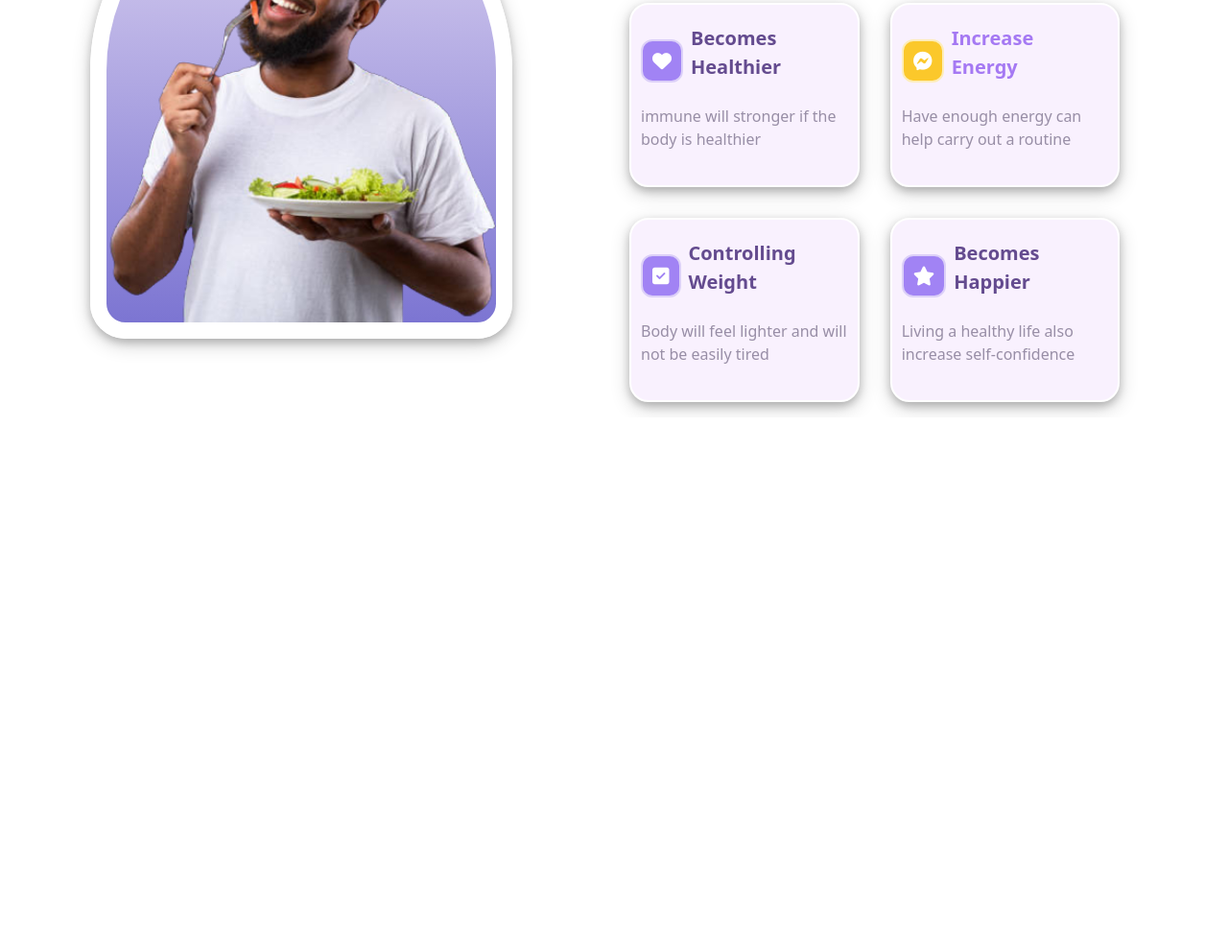
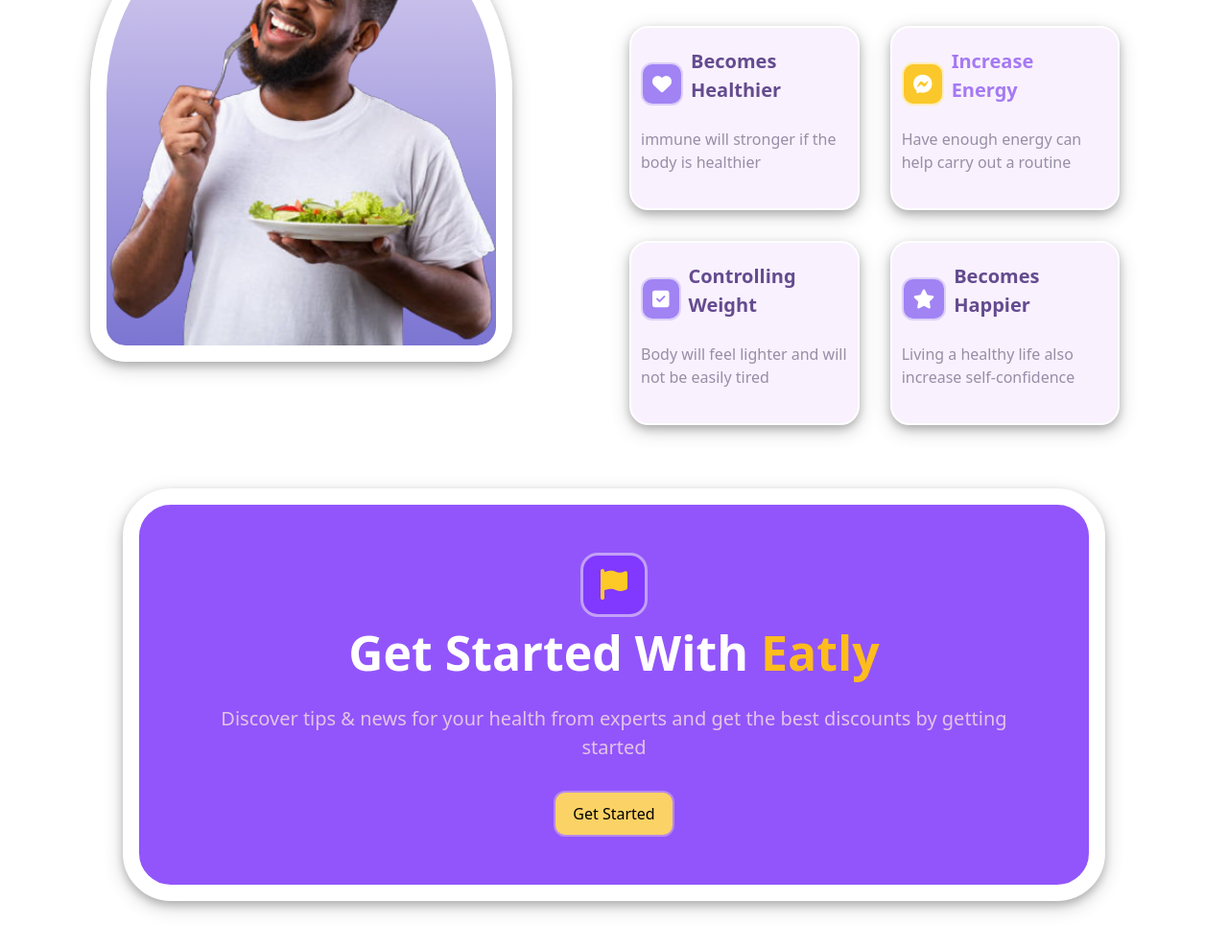
Before and after one commit to munibdalati/LavishRide-Task, a plain HTML site: page index.html in a window 1280 px wide. Shown: the part 1167-2156 px from the top of the page at 96% size. Before the commit the page ends 1602 px from the top, so only its background shows below. Drawn offline with nearby package versions, Linux system fonts and the light colour scheme.

Commit message:
section 4 done

```diff
--- a/css/style.css
+++ b/css/style.css
@@ -14,10 +14,11 @@
 .nav__titles {
   color: #e5cef4;
 }
-.section__1__btn {
+.section__1__btn, .section__4__btn {
   background-color: #fbd265;
   border: 2px solid #b788ee;
   border-radius: 12px;
+  padding: 10px 18px;
 }
 
 /* section 1 */
@@ -102,7 +103,7 @@
   color: white;
 }
 
-.vidoe__icon {
+.video__icon {
   padding: 10px 12px;
   border: 2px solid #b788ee;
   border-radius: 50px;
@@ -259,3 +260,37 @@
     background-image: linear-gradient(#ddd4f1, #7c75d2);
 
 }
+
+/* Section 4 */
+
+.section__4{
+    background-color: #9255fb;
+    border: 17px solid #fff;
+    border-radius: 50px;
+    box-shadow: 0 4px 8px 0 rgba(0, 0, 0, 0.2), 0 6px 20px 0 rgba(0, 0, 0, 0.19);
+    margin: 50px 10%;
+    padding: 50px;
+}
+
+.section__4__title{
+    color: #fff;
+    font-size: 50px;
+    font-weight: bold;
+}
+
+.section__4__eatly{
+    color: #ffbc1d;
+}
+
+.section__4__paragraph{
+    font-size: 20px;
+    color: #e4c4e5;
+    margin-bottom: 30px;
+}
+
+.section__4__icon {
+    padding: 30px 18px;
+    background-color: #8139ff;
+    border-radius: 18px;
+    border: 3px solid #c2a0f7;
+  }
--- a/index.html
+++ b/index.html
@@ -60,7 +60,7 @@
                         </div>
                         <div>
                             <button type="button"
-                                class="btn section__1__btn px-4 py-2">Let's Talk</button>
+                                class="btn section__1__btn">Let's Talk</button>
 
                         </div>
 
@@ -68,7 +68,7 @@
 
                 </div>
             </nav>
-            <!-- Section one -->
+            <!-- Section 1 -->
             <div class="row section__1">
                 <div class="col-md-5 mt-5">
 
@@ -95,19 +95,15 @@
                         class="align-items-center justify-content-between my-5 btn__video row">
                         <div class="col-sm-5 mb-3">
                             <button type="button"
-                            class="btn section__1__btn px-3 py-2">Let's
-                            Talk</button>
+                                class="btn section__1__btn">Explore Menu</button>
                         </div>
                         <div class="col-sm-3 mb-3">
-                            <i class="fa-solid fa-play vidoe__icon"
-                            style="color: #f7d25f;"></i>
+                            <i class="fa-solid fa-play video__icon"
+                                style="color: #f7d25f;"></i>
                         </div>
                         <div class="col-sm-4 mb-1">
                             <p class="section__1__paragraph">Watch Video</p>
                         </div>
-
-
-
 
                     </div>
 
@@ -117,10 +113,9 @@
                         src="./images/man-apple-choclate.png" alt>
                 </div>
             </div>
-
         </div>
 
-        <!-- Section two -->
+        <!-- Section 2 -->
         <div class="section__2 mt-5">
             <div class="d-flex ">
                 <i class="fa-solid fa-crown fa-2xl section__2__crown"
@@ -185,7 +180,8 @@
         <div class="section__3 row mt-5">
             <!-- first col section 3 -->
             <div class="col-md-6 text-center">
-                <img class="section__3__img" src="images/man_holding_croisant.png" alt>
+                <img class="section__3__img"
+                    src="images/man_holding_croisant.png" alt>
 
             </div>
             <!-- second col section 3 -->
@@ -193,14 +189,16 @@
                 <div class="section__3__title__paragraph col-md-10">
                     <!-- title -->
                     <div class="d-flex align-items-center">
-                        <i class="fa-solid fa-gem fa-2xl section__2__crown" style="color: #f4ce6d;"></i>
-                        <p class="section__2__title mx-4">Our Value To Help You </p>
+                        <i class="fa-solid fa-gem fa-2xl section__2__crown"
+                            style="color: #f4ce6d;"></i>
+                        <p class="section__2__title mx-4">Our Value To Help You
+                        </p>
                     </div>
-                    <p class="mt-2 section__3__paragraph___text">We always want to porvide the best value for you
+                    <p class="mt-2 section__3__paragraph___text">We always want
+                        to porvide the best value for you
                         and your health, join us to maximize the benefits</p>
 
                 </div>
-
 
                 <div class="row">
                     <!-- block 1 -->
@@ -208,11 +206,15 @@
                         <div class="section__3__paragraph">
                             <div class="d-flex align-items-center">
 
-                                <i class="fa-solid fa-heart  fa-lg section__3__icon" style="color: #ffffff;"></i>
-                            <p class="section__3__title mx-2">Becomes Healthier</p>
+                                <i
+                                    class="fa-solid fa-heart  fa-lg section__3__icon"
+                                    style="color: #ffffff;"></i>
+                                <p class="section__3__title mx-2">Becomes
+                                    Healthier</p>
 
                             </div>
-                            <p class="mt-2 section__3__paragraph___text">immune will stronger if the body is
+                            <p class="mt-2 section__3__paragraph___text">immune
+                                will stronger if the body is
                                 healthier</p>
                         </div>
 
@@ -221,15 +223,18 @@
                     <div class="col-lg-5 border-1 p-3">
                         <div class="section__3__paragraph">
                             <div class="d-flex align-items-center">
-                                <i class="fa-brands fa-facebook-messenger fa-lg section__3__massenger__icon" style="color: #ffffff;"></i>
-                            <p class="section__3__title__2 mx-2">Increase Energy</p>
+                                <i
+                                    class="fa-brands fa-facebook-messenger fa-lg section__3__massenger__icon"
+                                    style="color: #ffffff;"></i>
+                                <p class="section__3__title__2 mx-2">Increase
+                                    Energy</p>
 
                             </div>
-                            <p class="mt-2 section__3__paragraph___text">Have enough energy can help carry out a routine</p>
+                            <p class="mt-2 section__3__paragraph___text">Have
+                                enough energy can help carry out a routine</p>
                         </div>
 
                     </div>
-
 
                 </div>
                 <div class="row">
@@ -237,11 +242,15 @@
                     <div class="col-lg-5 border-1 p-3">
                         <div class="section__3__paragraph">
                             <div class="d-flex align-items-center">
-                                <i class="fa-solid fa-square-check  fa-lg section__3__icon" style="color: #ffffff;"></i>
-                            <p class="section__3__title mx-2">Controlling Weight</p>
+                                <i
+                                    class="fa-solid fa-square-check  fa-lg section__3__icon"
+                                    style="color: #ffffff;"></i>
+                                <p class="section__3__title mx-2">Controlling
+                                    Weight</p>
 
                             </div>
-                            <p class="mt-2 section__3__paragraph___text">Body will feel lighter and will not be easily tired</p>
+                            <p class="mt-2 section__3__paragraph___text">Body
+                                will feel lighter and will not be easily tired</p>
                         </div>
 
                     </div>
@@ -249,23 +258,35 @@
                     <div class="col-lg-5 border-1 p-3">
                         <div class="section__3__paragraph">
                             <div class="d-flex align-items-center">
-                                <i class="fa-solid fa-star fa-lg section__3__icon" style="color: #ffffff;"></i>
-                            <p class="section__3__title mx-2">Becomes Happier</p>
+                                <i
+                                    class="fa-solid fa-star fa-lg section__3__icon"
+                                    style="color: #ffffff;"></i>
+                                <p class="section__3__title mx-2">Becomes
+                                    Happier</p>
 
                             </div>
-                            <p class="mt-2 section__3__paragraph___text">Living a healthy life also increase self-confidence</p>
+                            <p class="mt-2 section__3__paragraph___text">Living
+                                a healthy life also increase self-confidence</p>
                         </div>
 
                     </div>
 
-
                 </div>
-
-
 
             </div>
 
         </div>
 
+        <!-- Section 4 -->
+        <div class="section__4 text-center">
+            <i class="fa-solid fa-flag fa-2xl section__4__icon" style="color: #fdc927;"></i>
+            <p class="section__4__title">Get Started With <span
+                    class="section__4__eatly">Eatly</span> </p>
+            <p class="section__4__paragraph">Discover tips & news for your health from experts and get the
+                best discounts by getting started</p>
+            <button class="section__4__btn">Get Started</button>
+
+        </div>
+
     </body>
 </html>
```
